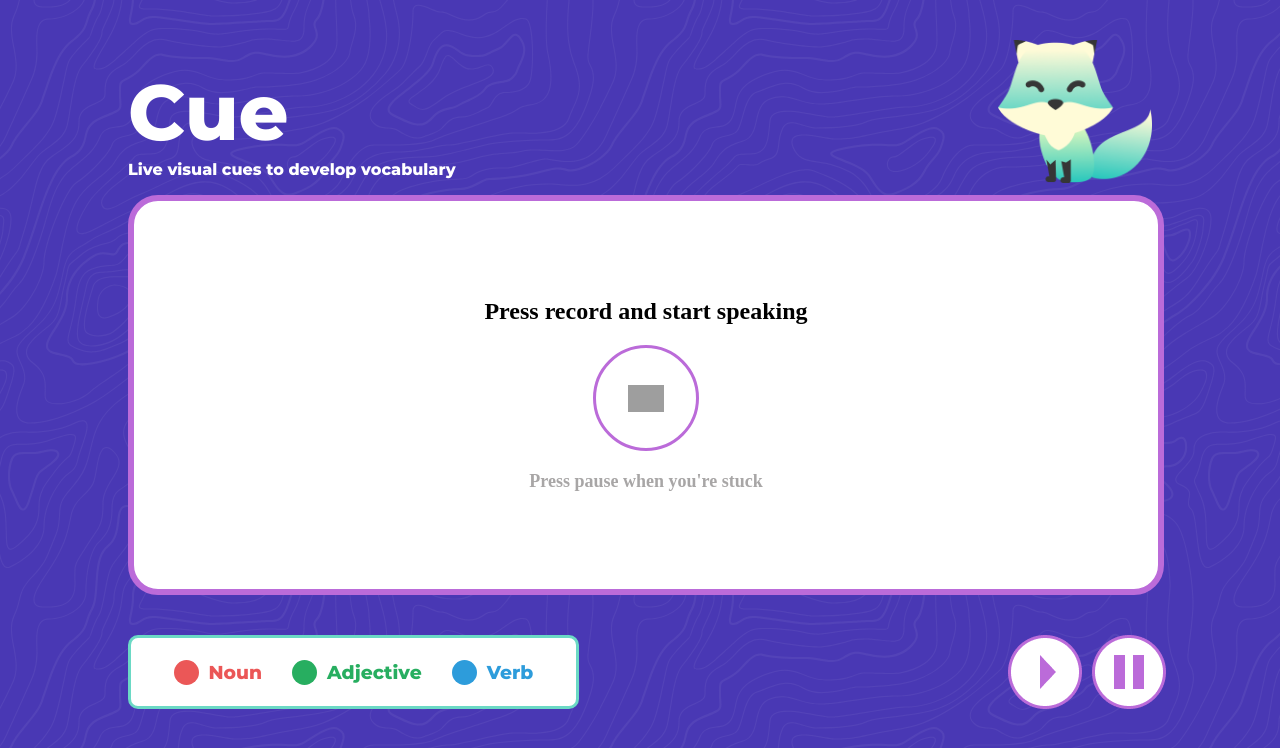
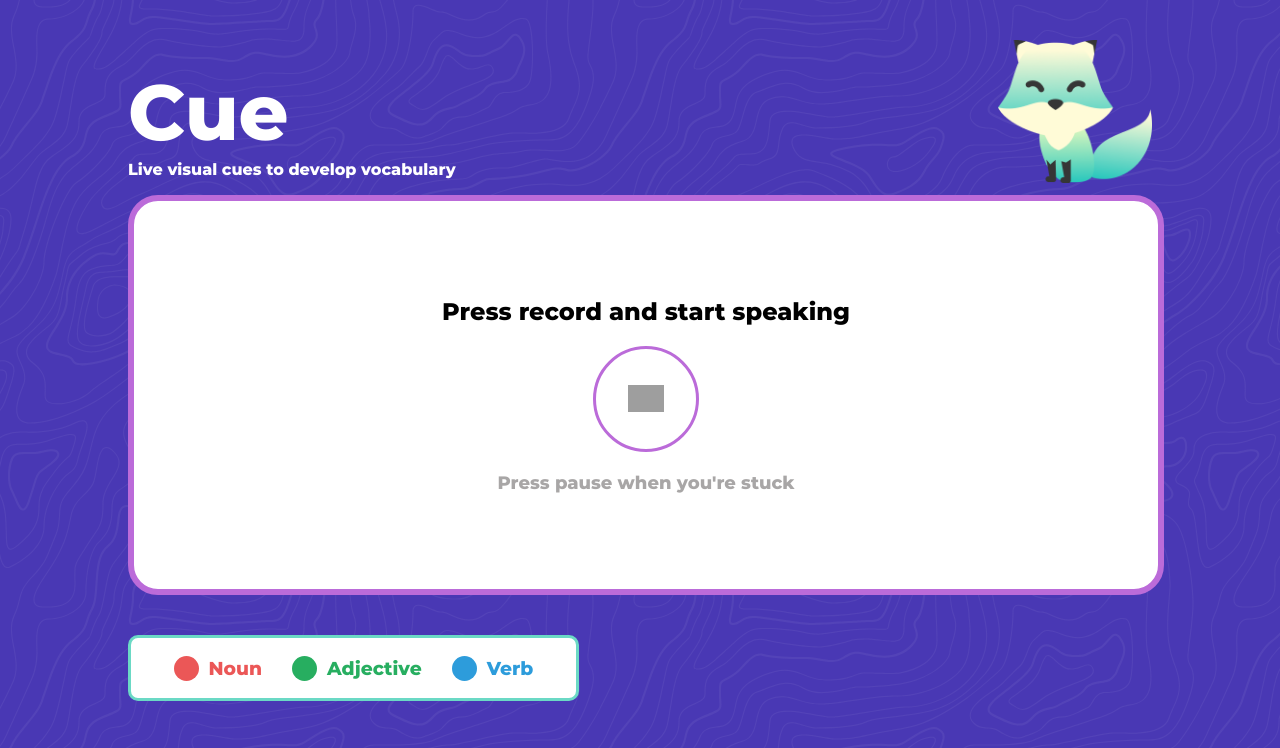
Before and after one commit to uditdesai/cue, a React (Create React App) app in the folder client/: page / in a window 1280 px wide. Shown: the top 748 px of the page. Built offline with nearby package versions, Linux system fonts and the light colour scheme; grey boxes are pictures that could not be loaded.

Commit message:
Make listening work

```diff
--- a/client/src/App.js
+++ b/client/src/App.js
@@ -116,48 +116,8 @@ const sentenceData = [
 
 function App() {
   const [started, setStarted] = useState(false);
-  const [resumed, setResumed] = useState(false);
+  const [resumed, setResumed] = useState(true);
   const [sentence, setSentence] = useState([]);
-
-  // const [data, setData] = useState(null);
-
-  // const callBackendAPI = async () => {
-  //   const response = await fetch("/express_backend");
-  //   const body = await response.json();
-
-  //   if (response.status !== 200) {
-  //     throw Error(body.message);
-  //   }
-
-  //   return body;
-  // };
-
-  // const callAPI = async () => {
-  //   const response = await fetch("/handle_click", { method: "POST" });
-  //   const body = await response.json();
-
-  //   if (response.status !== 200) {
-  //     throw Error(body.message);
-  //   }
-
-  //   return body;
-  // };
-
-  // const handleClick = async () => {
-  //   callAPI()
-  //     .then(res => {
-  //       setData(res.express);
-  //     })
-  //     .catch(err => console.log(err));
-  // };
-
-  // useEffect(() => {
-  //   callBackendAPI()
-  //     .then(res => {
-  //       setData(res.express);
-  //     })
-  //     .catch(err => console.log(err));
-  // }, []);
 
   const callBackendStart = async () => {
     const response = await fetch("/start", {
@@ -188,6 +148,7 @@ function App() {
 
   const handlePause = () => {
     callBackendPause();
+    setResumed(false);
   };
 
   const callBackendResume = async () => {
@@ -206,6 +167,7 @@ function App() {
     callBackendResume().then(res => {
       setSentence(JSON.parse(res));
     });
+    setResumed(true);
   };
 
   return (
@@ -224,7 +186,7 @@ function App() {
         <Content>
           <WordScreen
             started={started}
-            resumed={false}
+            resumed={resumed}
             sentence={sentence}
             handleStart={handleStart}
           />
@@ -250,10 +212,14 @@ function App() {
             </LegendTag>
           </TagContainer>
 
-          <ButtonContainer>
-            <Button src={Play} onClick={handleResume} />
-            <Button src={Pause} onClick={handlePause} />
-          </ButtonContainer>
+          {started === false ? (
+            <></>
+          ) : (
+            <ButtonContainer>
+              <Button src={Play} onClick={handleResume} />
+              <Button src={Pause} onClick={handlePause} />
+            </ButtonContainer>
+          )}
         </LegendContainer>
       </Container>
     </>
--- a/client/src/components/wordScreen.js
+++ b/client/src/components/wordScreen.js
@@ -14,7 +14,7 @@ const Container = styled.div`
 `;
 
 const StartContainer = styled.div`
-  width: 400px;
+  width: 500px;
   display: flex;
   flex-direction: column;
   align-items: center;
@@ -23,7 +23,7 @@ const StartContainer = styled.div`
 `;
 
 const MainStartText = styled.h1`
-  font-family: "Roboto-Bold";
+  font-family: "Montserrat-Bold";
   color: black;
   font-size: 24px;
   margin: 0;
@@ -47,7 +47,7 @@ const RecordButtonImg = styled.img`
 `;
 
 const OtherStartText = styled.h3`
-  font-family: "Roboto-Bold";
+  font-family: "Montserrat-Bold";
   color: #a8a6a6;
   font-size: 18px;
   margin: 20px 0 0 0;
@@ -114,7 +114,7 @@ const WordScreen = ({ started, sentence, resumed, handleStart }) => {
         </StartContainer>
       ) : resumed === true ? (
         <StartContainer resumed={resumed}>
-          <MainStartText>Listening...</MainStartText>
+          <OtherStartText>Listening...</OtherStartText>
         </StartContainer>
       ) : (
         <InnerContainer resumed={resumed}>
```
